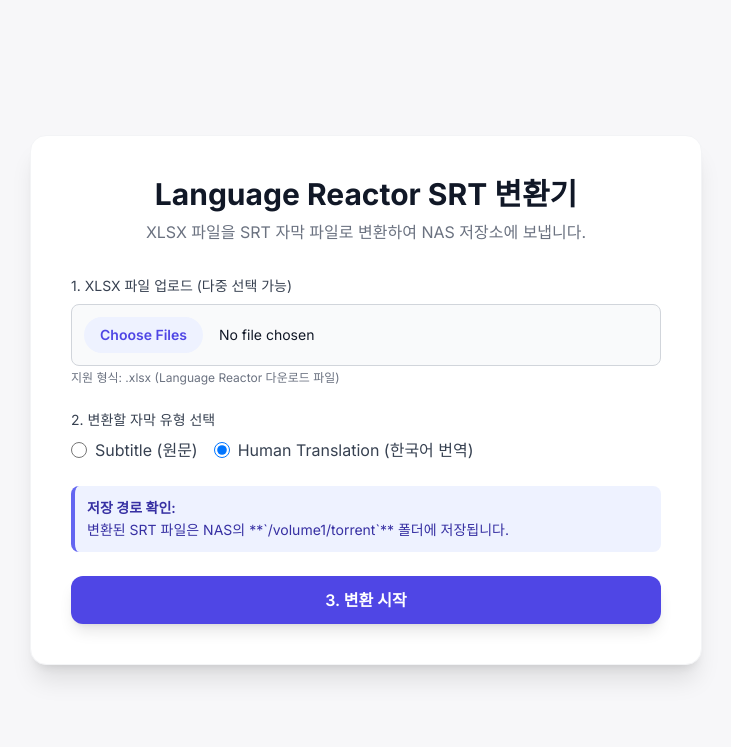
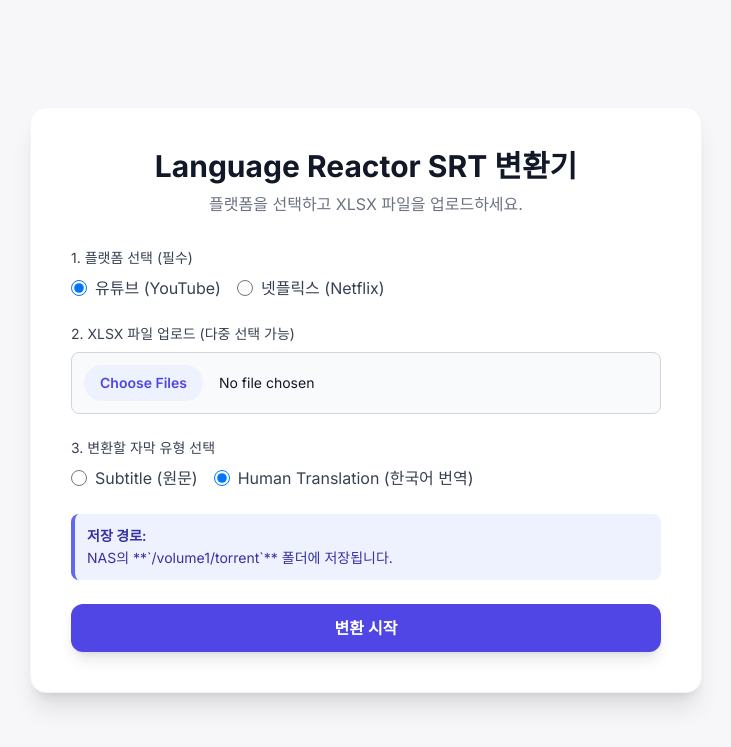
Before and after one commit to wooskor79/srt, a Flask app: page / in a window 1280 px wide. Shown: the top 747 px of the page, without its empty margins (274-1005 px from the left). Run offline with Flask 3, Linux system fonts and the light colour scheme; parts of the project's set-up code (start-up, migrations or seed data) failed here and were passed over; some libraries are stand-ins or nearby versions.

Commit message:
Add files via upload
유튜브자막도 가능
Language Reactor

```diff
--- a/app.py
+++ b/app.py
@@ -1,80 +1,56 @@
 import os
 from flask import Flask, request, render_template
-# secure_filename 함수는 이제 사용하지 않습니다.
 from converter import process_xlsx_file
 
-# --- 설정 ---
 app = Flask(__name__)
-# 컨테이너 내 임시 업로드 경로
 UPLOAD_FOLDER = 'uploads'
-# 컨테이너 내 최종 출력 경로 (NAS /volume1/torrent와 매핑)
 OUTPUT_FOLDER = '/output'
 ALLOWED_EXTENSIONS = {'xlsx'}
 
 app.config['UPLOAD_FOLDER'] = UPLOAD_FOLDER
 
 def allowed_file(filename):
-    """허용된 파일 확장자인지 확인합니다."""
     return '.' in filename and filename.rsplit('.', 1)[1].lower() in ALLOWED_EXTENSIONS
 
 @app.route('/', methods=['GET', 'POST'])
 def upload_file():
     if request.method == 'POST':
-        # 1. 파일 목록 및 자막 유형 선택
         files = request.files.getlist('files')
+        platform = request.form.get('platform', 'youtube') # 기본값 유튜브
+        subtitle_choice = request.form.get('subtitle_type', 'Human Translation')
+
         if not files or files[0].filename == '':
             return render_template('index.html', messages=[("Error", "파일을 선택하지 않았습니다.")])
 
-        # 자막 선택 (Subtitle: 원문, Human Translation: 한국어 번역)
-        subtitle_choice = request.form.get('subtitle_type', 'Human Translation') # ★ 디폴트: Human Translation으로 변경 ★
         results = []
-
-        # 2. 파일 처리 및 변환
         for file in files:
             if file and allowed_file(file.filename):
-                # 공백을 포함한 원본 파일 이름
                 original_filename = file.filename
-                # 임시 저장 경로에는 공백 포함 이름을 그대로 사용
                 temp_upload_path = os.path.join(app.config['UPLOAD_FOLDER'], original_filename)
-
-                # 임시 파일 저장
                 file.save(temp_upload_path)
 
-                # 최종 SRT 파일 이름 결정 (공백 유지, 확장자만 .srt로 변경)
-                if original_filename.lower().endswith('.xlsx'):
-                    final_srt_filename = original_filename[:-5] + '.srt'
-                else:
-                    final_srt_filename = original_filename + '.srt'
+                # 확장자 변경 (.xlsx -> .srt)
+                final_srt_filename = original_filename.rsplit('.', 1)[0] + '.srt'
 
-                # 변환 실행: 최종 SRT 파일 이름도 함께 전달
-                success, message, sub_col = process_xlsx_file(
+                # 변환 실행
+                success, message = process_xlsx_file(
                     temp_upload_path,
                     OUTPUT_FOLDER,
+                    platform=platform,
                     subtitle_column=subtitle_choice,
                     final_srt_filename=final_srt_filename
                 )
 
-                if success:
-                    # ★ 성공 시: 성공 메시지만 단순하게 표시 ★
-                    results.append(("Success", f"'{final_srt_filename}' 변환 완료."))
-                else:
-                    # ★ 실패 시: 오류 메시지 표시 ★
-                    results.append(("Error", f"'{original_filename}' 처리 실패: {message}"))
-
-                # 임시 파일 정리
+                results.append(("Success" if success else "Error", message))
                 os.remove(temp_upload_path)
             else:
-                 results.append(("Error", f"'{file.filename}'은 지원하지 않는 파일 형식입니다. (지원: .xlsx)"))
+                 results.append(("Error", f"'{file.filename}'은 지원하지 않는 파일 형식입니다."))
 
-        # 3. 결과 표시
         return render_template('index.html', messages=results)
 
     return render_template('index.html')
 
 if __name__ == '__main__':
-    # 폴더 생성 확인
     os.makedirs(UPLOAD_FOLDER, exist_ok=True)
     os.makedirs(OUTPUT_FOLDER, exist_ok=True)
-
-    # 0.0.0.0으로 바인딩하여 Docker 외부 접근 허용
     app.run(host='0.0.0.0', port=5000)
--- a/templates/index.html
+++ b/templates/index.html
@@ -3,95 +3,78 @@
 <head>
     <meta charset="UTF-8">
     <meta name="viewport" content="width=device-width, initial-scale=1.0">
-    <title>Language Reactor SRT 변환기 (Docker)</title>
-    <!-- Tailwind CSS CDN 로드 -->
+    <title>Language Reactor SRT 변환기</title>
     <script src="https://cdn.tailwindcss.com"></script>
     <style>
         @import url('https://fonts.googleapis.com/css2?family=Inter:wght@400;600;700&display=swap');
-        body {
-            font-family: 'Inter', sans-serif;
-            background-color: #f7f7f9;
-        }
+        body { font-family: 'Inter', sans-serif; background-color: #f7f7f9; }
     </style>
 </head>
 <body class="p-4 sm:p-8 min-h-screen flex items-center justify-center">
 
     <div class="w-full max-w-2xl bg-white shadow-xl rounded-2xl p-6 sm:p-10 border border-gray-100">
-        <h1 class="text-3xl font-bold text-gray-900 mb-2 text-center">
-            Language Reactor SRT 변환기
-        </h1>
-        <p class="text-center text-gray-500 mb-8">
-            XLSX 파일을 SRT 자막 파일로 변환하여 NAS 저장소에 보냅니다.
-        </p>
+        <h1 class="text-3xl font-bold text-gray-900 mb-2 text-center">Language Reactor SRT 변환기</h1>
+        <p class="text-center text-gray-500 mb-8">플랫폼을 선택하고 XLSX 파일을 업로드하세요.</p>
 
         <form method="POST" enctype="multipart/form-data" action="/" class="space-y-6">
+            <div>
+                <label class="block text-sm font-medium text-gray-700 mb-2">1. 플랫폼 선택 (필수)</label>
+                <div class="flex space-x-4">
+                    <label class="inline-flex items-center">
+                        <input type="radio" name="platform" value="youtube" checked class="form-radio text-indigo-600 h-4 w-4">
+                        <span class="ml-2 text-gray-700">유튜브 (YouTube)</span>
+                    </label>
+                    <label class="inline-flex items-center">
+                        <input type="radio" name="platform" value="netflix" class="form-radio text-indigo-600 h-4 w-4">
+                        <span class="ml-2 text-gray-700">넷플릭스 (Netflix)</span>
+                    </label>
+                </div>
+            </div>
 
-            <!-- 파일 업로드 영역 -->
             <div>
-                <label for="files" class="block text-sm font-medium text-gray-700 mb-2">
-                    1. XLSX 파일 업로드 (다중 선택 가능)
-                </label>
+                <label for="files" class="block text-sm font-medium text-gray-700 mb-2">2. XLSX 파일 업로드 (다중 선택 가능)</label>
                 <input type="file" id="files" name="files" multiple accept=".xlsx"
                        class="block w-full text-sm text-gray-900 border border-gray-300 rounded-lg cursor-pointer bg-gray-50 p-3
                               file:mr-4 file:py-2 file:px-4 file:rounded-full file:border-0 file:text-sm file:font-semibold
                               file:bg-indigo-50 file:text-indigo-600 hover:file:bg-indigo-100 transition duration-150">
-                <p class="mt-1 text-xs text-gray-500" id="file_type_help">지원 형식: .xlsx (Language Reactor 다운로드 파일)</p>
             </div>
 
-            <!-- 자막 유형 선택 -->
             <div>
-                <label class="block text-sm font-medium text-gray-700 mb-2">
-                    2. 변환할 자막 유형 선택
-                </label>
+                <label class="block text-sm font-medium text-gray-700 mb-2">3. 변환할 자막 유형 선택</label>
                 <div class="flex space-x-4">
                     <label class="inline-flex items-center">
-                        <input type="radio" name="subtitle_type" value="Subtitle"
-                               class="form-radio text-indigo-600 h-4 w-4">
+                        <input type="radio" name="subtitle_type" value="Subtitle" class="form-radio text-indigo-600 h-4 w-4">
                         <span class="ml-2 text-gray-700">Subtitle (원문)</span>
                     </label>
                     <label class="inline-flex items-center">
-                        <input type="radio" name="subtitle_type" value="Human Translation" checked
-                           class="form-radio text-indigo-600 h-4 w-4">
+                        <input type="radio" name="subtitle_type" value="Human Translation" checked class="form-radio text-indigo-600 h-4 w-4">
                         <span class="ml-2 text-gray-700">Human Translation (한국어 번역)</span>
                     </label>
                 </div>
             </div>
 
-            <!-- 저장 경로 안내 -->
             <div class="bg-indigo-50 border-l-4 border-indigo-500 text-indigo-800 p-3 rounded-lg text-sm">
-                <p class="font-semibold">저장 경로 확인:</p>
-                <p class="mt-0.5">변환된 SRT 파일은 NAS의 **`/volume1/torrent`** 폴더에 저장됩니다.</p>
+                <p class="font-semibold">저장 경로:</p>
+                <p class="mt-0.5">NAS의 **`/volume1/torrent`** 폴더에 저장됩니다.</p>
             </div>
 
-            <!-- 변환 버튼 -->
-            <button type="submit"
-                    class="w-full py-3 px-4 bg-indigo-600 text-white font-semibold rounded-xl shadow-lg
-                           hover:bg-indigo-700 focus:outline-none focus:ring-4 focus:ring-indigo-500 focus:ring-opacity-50
-                           transition duration-150 transform hover:scale-[1.01] active:scale-[0.99]">
-                3. 변환 시작
+            <button type="submit" class="w-full py-3 px-4 bg-indigo-600 text-white font-semibold rounded-xl shadow-lg hover:bg-indigo-700 transition duration-150 transform hover:scale-[1.01]">
+                변환 시작
             </button>
         </form>
 
-        <!-- 결과 메시지 영역 -->
         {% if messages %}
             <div class="mt-8 pt-6 border-t border-gray-200">
                 <h2 class="text-xl font-semibold text-gray-800 mb-4">처리 결과</h2>
                 <div class="space-y-3">
                     {% for type, message in messages %}
-                        {% if type == 'Success' %}
-                            <div class="p-3 rounded-lg bg-green-100 text-green-800 border border-green-200 text-sm">
-                                🟢 성공: {{ message }}
-                            </div>
-                        {% else %}
-                            <div class="p-3 rounded-lg bg-red-100 text-red-800 border border-red-200 text-sm">
-                                🔴 오류: {{ message }}
-                            </div>
-                        {% endif %}
+                        <div class="p-3 rounded-lg text-sm {{ 'bg-green-100 text-green-800 border-green-200' if type == 'Success' else 'bg-red-100 text-red-800 border-red-200' }} border">
+                            {{ '🟢' if type == 'Success' else '🔴' }} {{ type }}: {{ message }}
+                        </div>
                     {% endfor %}
                 </div>
             </div>
         {% endif %}
-
     </div>
 
 </body>
```
Also changed, not shown: converter.py (+38 -47 lines), docker-compose.yml (added, +14 -0 lines).
